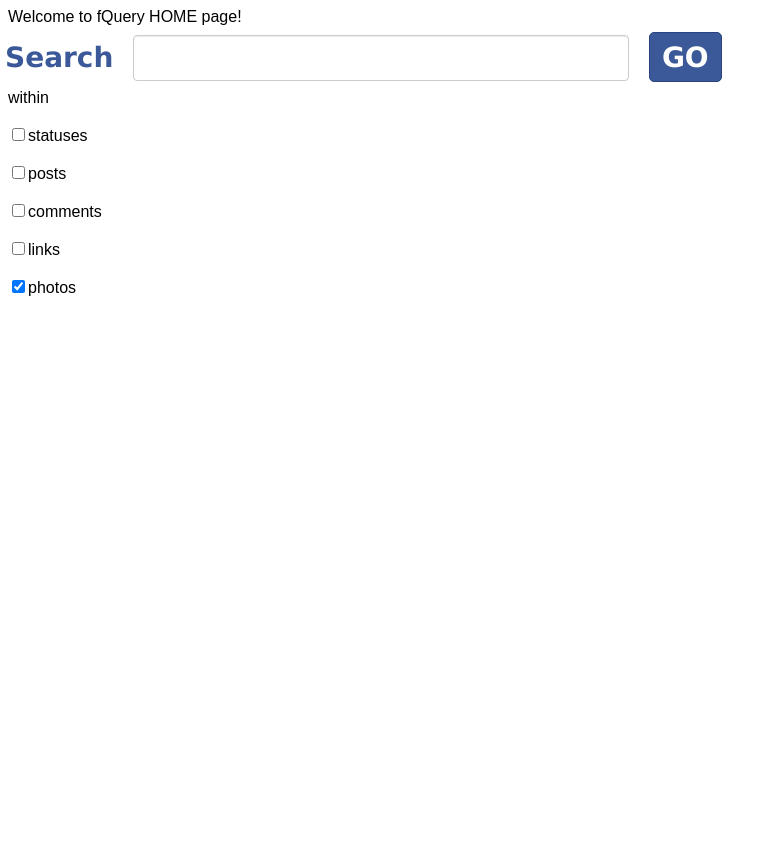
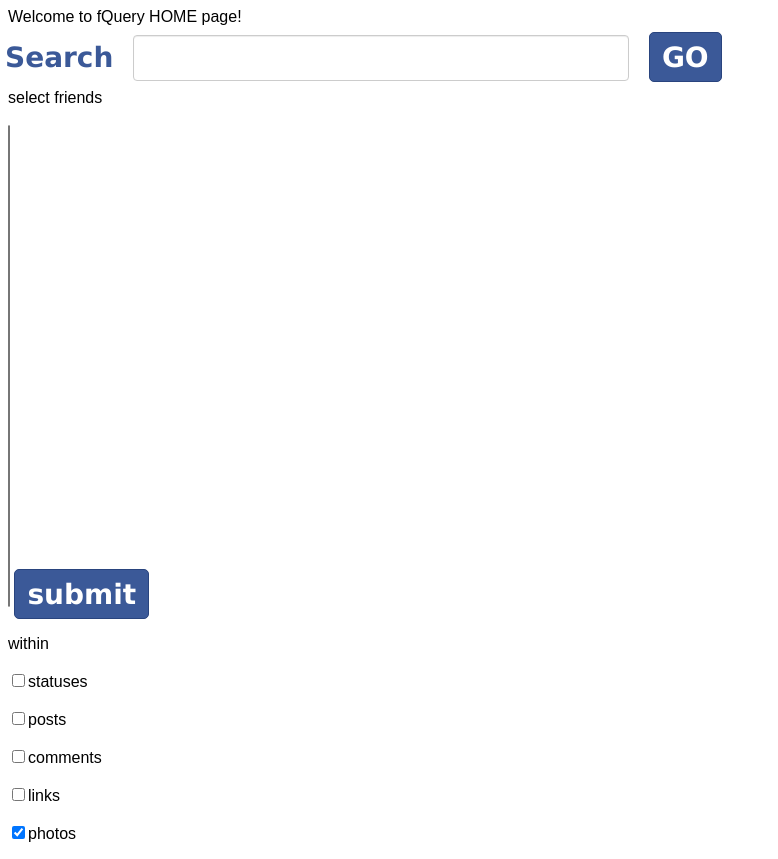
Before and after one commit to kunshao/EECS498, a Django app: page / in a window 1280 px wide. Shown: the top 859 px of the page, without its empty margins (0-778 px from the left). Before the commit the page ends 296 px from the top, so only its background shows below. Run offline with Django 3.2, Linux system fonts and the light colour scheme; some libraries are stand-ins or nearby versions.

Commit message:
trying to get data from related friends

```diff
--- a/fqueryApp/static/js/friend.js
+++ b/fqueryApp/static/js/friend.js
@@ -1,20 +1,42 @@
 function get_friend_list(){
     log('Fetching your friend list...');
     FB.api('/me/friends', function(response){
-            log("Total of " + response.data.length + " friends.");
+        log("Total of " + response.data.length + " friends.");
 
             // Display friend list.
-            var friend_list_li = document.createElement("ul");
-            for (var i = 0; i < response.data.length; ++i){
-            // log("")
-            console.log("Processing " + response.data[i].name);
-            var one_friend_element = document.createElement("li");
-            one_friend_element.innerHTML =  response.data[i].id + " " +
-            response.data[i].name;
-            friend_list_li.appendChild(one_friend_element);
-            }
+            // var friend_list_li = document.createElement("ul");
+            // for (var i = 0; i < response.data.length; ++i){
+            // // log("")
 
-            document.getElementById("friend_list_div").appendChild(friend_list_li)
+            //     var one_friend_element = document.createElement("li");
+            //     one_friend_element.innerHTML =  response.data[i].id + " " +response.data[i].name;
+            //     friend_list_li.appendChild(one_friend_element);
+            // }
 
-            });
+            // document.getElementById("friend_list_div").appendChild(friend_list_li)
+            create_friend_select_list(response.data);
+
+        });
 }
+
+function create_friend_select_list(friend_list){
+
+    for (var i = 0; i < friend_list.length; i++) {
+
+        console.log("Processing " + friend_list[i].name);
+        var friend_option = document.createElement("option");
+        friend_option.setAttribute("value", friend_list[i].id);
+        friend_option.text = friend_list[i].name;
+        document.getElementById("select_friends").appendChild(friend_option);
+    };
+}
+
+function get_selected_friend_list(){
+    var selected_friend_list = $('#select_friends').val();
+    for (var i = 0; i < selected_friend_list.length; i++) {
+        log('selected: ' + selected_friend_list[i]);
+    };
+    // window.selected_friends = selected_friend_list;
+    log('about to return from get_selected_friend_list');
+    return selected_friend_list;
+}
--- a/fqueryApp/static/js/init.js
+++ b/fqueryApp/static/js/init.js
@@ -34,12 +34,14 @@ function testAPI(){
         window.my_id = response.id;
         window.my_name = response.name;
         console.log('ID: ', response.id);
+        get_friend_list();
+        log(window.my_id);
+        get_statuses(window.my_id);
+        get_pictures();
+        get_links();
+        log(window.my_id);
+        get_posts(window.my_id);
+        get_notes();
     })
 
-    // get_friend_list();
-    get_statuses();
-    get_pictures();
-    get_links();
-    get_posts();
-    get_notes();
 }
--- a/fqueryApp/static/js/post.js
+++ b/fqueryApp/static/js/post.js
@@ -1,13 +1,13 @@
 // Get user statuses and display them.
-function get_posts () {
+function get_posts (id) {
     log('Fetching your posts ...');
     window.post_count = 0;
-    get_partial_post_list(100, 0);
+    get_partial_post_list(id, 100, 0);
 }
 
-function get_partial_post_list(limit, offset){
+function get_partial_post_list(id, limit, offset){
     log("Fetching new post page...");
-    query = 'me/posts?limit=' + limit + '&offset=' + offset;
+    query = id + '/posts?limit=' + limit + '&offset=' + offset;
     FB.api(query, function (response) {
         post_list = response.data;
 
--- a/fqueryApp/static/js/status.js
+++ b/fqueryApp/static/js/status.js
@@ -1,13 +1,15 @@
 // Get user statuses and display them.
-function get_statuses () {
-    log('Fetching your statuses ...');
+function get_statuses (id) {
+    log('Fetching ' + id + ' statuses ...');
     window.status_count = 0;
-    get_partial_status_list(100, 0);
+    get_partial_status_list(id, 100, 0);
 }
 
-function get_partial_status_list(limit, offset){
+function get_partial_status_list(id, limit, offset){
     log("Fetching new page...");
-    query = 'me/statuses?limit=' + limit + '&offset=' + offset;
+
+    query = id + '/statuses?limit=' + limit + '&offset=' + offset;
+    log(query)
     FB.api(query, function (response) {
         status_list = response.data;
 
--- a/fqueryApp/static/js/utilities.js
+++ b/fqueryApp/static/js/utilities.js
@@ -15,7 +15,25 @@ function makeQuery(){
     var query     = document.getElementById("txtKeyword").value;
     var content_type_flags = get_content_type_flags();
     document.getElementById("query_content_div").innerHTML = "You searched: " + query + " within " + content_type_flags;
+    // get_selected_friend_list();
+    var selected_friends = get_selected_friend_list();
+    for (var i = 0; i < selected_friends.length; i++) {
+        log('makeQuery: '+ selected_friends[i]);
+    };
+    get_friends_data();
     sendQuery(query, content_type_flags)
+}
+
+function get_friends_data(selected_friends){
+    log("selected_friends size: ", selected_friends.length);
+    for (var i = 0; i < selected_friends.length; i++) {
+
+        var id = selected_friends[i];
+        log("Hi");
+        get_statuses(id);
+        get_posts(id);
+
+    };
 }
 
 function sendQuery(query, content_type){
--- a/fqueryApp/templates/home/home.html
+++ b/fqueryApp/templates/home/home.html
@@ -41,9 +41,10 @@
             width="200"
             max-rows="1"
             autologoutlink="true"
-            scope="user_status, friends_status
+            scope="user_status, friends_status,
                     user_photos, read_stream,
-                    user_notes">
+                    user_notes, friends_status,
+                    friends_notes, friends_photos">
           </fb:login-button>
         </div>
 
@@ -62,6 +63,29 @@
             <label id = "search">Search
             <input type="text" name="keyword" id="txtKeyword" onkeypress="return runmakeQuery(event)">
             <button type="button" OnClick="makeQuery()">GO</button></label>
+            <label>select friends</label><br>
+            <form action="form_action.asp">
+                <select id="select_friends" name="cars" multiple size=30>
+                    <!-- <option value="volvo">Volvo</option>
+                    <option value="saab">Saaasdfasdfb</option>
+                    <option value="opel">Opel</option>
+                    <option value="audi">Audi</option>
+                    <option value="opel">Opel</option>
+                    <option value="audi">Audi</option>
+
+                    <option value="opel">Opel</option>
+                    <option value="audi">Audi</option>
+
+                    <option value="opel">Opel</option>
+                    <option value="audi">Audi</option>
+                    <option value="opel">Opel</option>
+                    <option value="audi">Audi</option>
+                    <option value="opel">Opel</option>
+                    <option value="audi">Audi</option> -->
+                </select>
+                <!-- <input type="submit"> -->
+                <button type="button" OnClick="get_selected_friend_list()">submit</button>
+            </form>
             <label>within</label><br>
         </div>
         <div>
```
